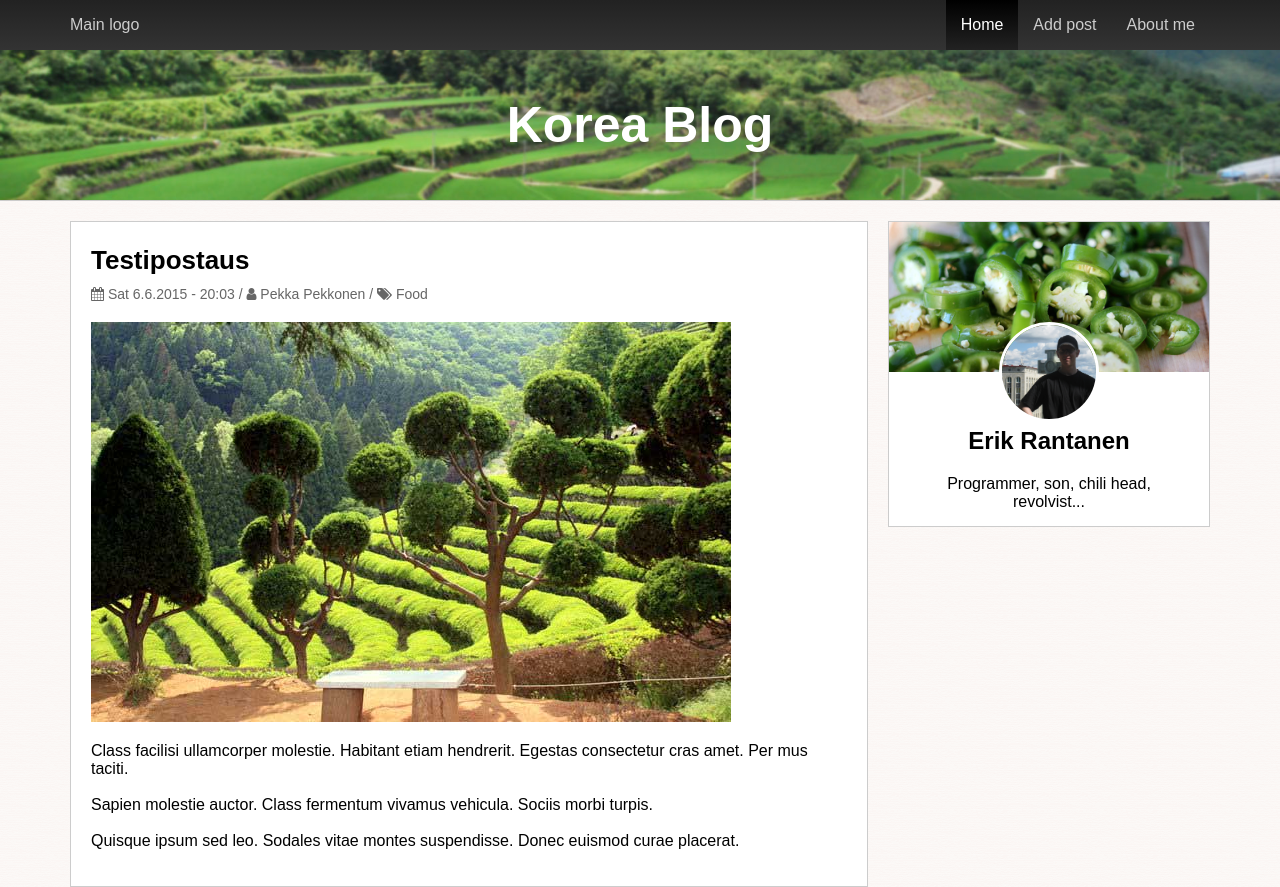
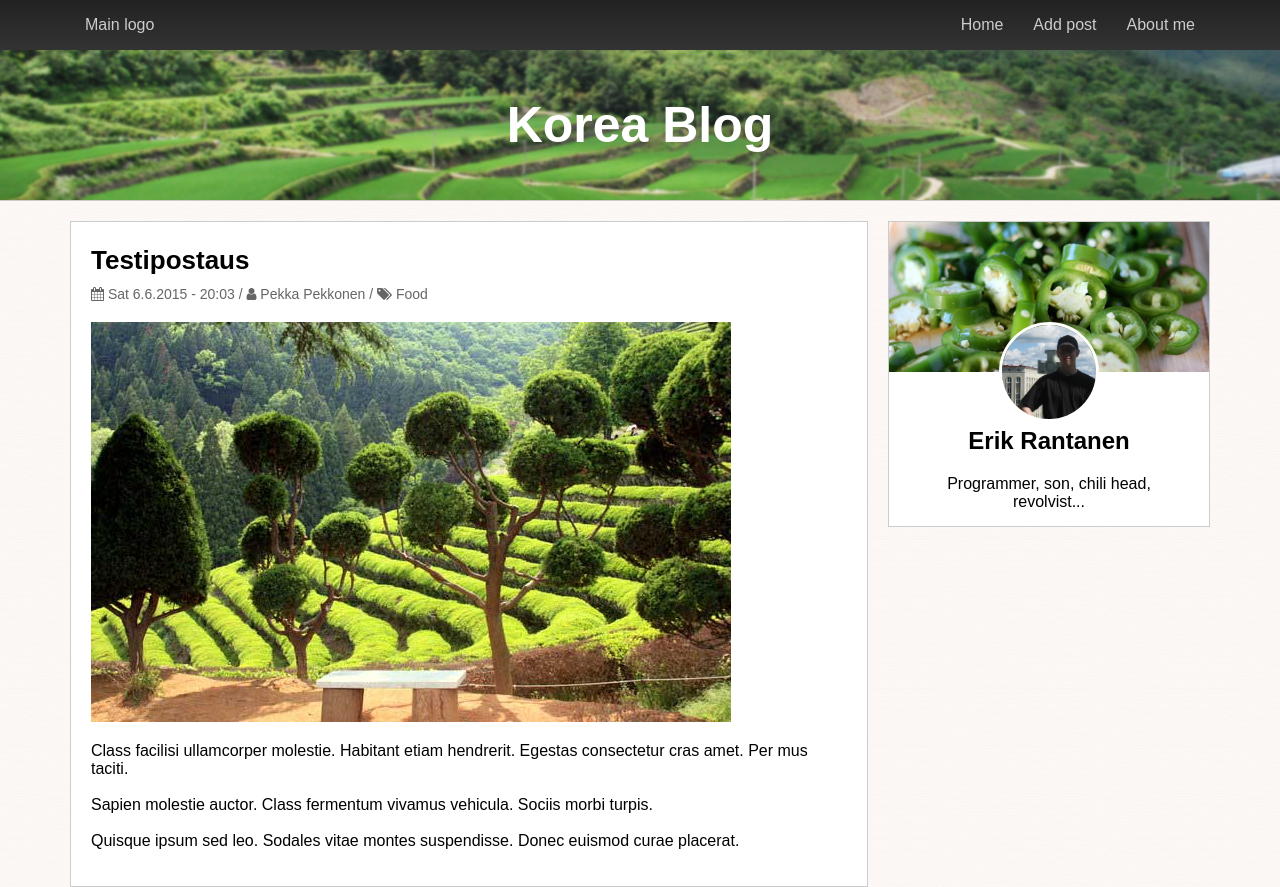
Before and after one commit to henrikra/blogi, a PHP site: page /post.php in a window 1280 px wide. Run offline with PHP 8.4, Linux system fonts and the light colour scheme; data comes from the database, SQL or seed files in the repository; tables that the repository leaves empty hold one stand-in row (values such as "Sample post"); some libraries are stand-ins or nearby versions.

Commit message:
Navin home menu-item saa aktiivisen luokan silloin kun ollaan kotisivulla

```diff
--- a/css/styles.css
+++ b/css/styles.css
@@ -58,6 +58,8 @@ header h1 {
 	font-size: 50px;
 }
 
+/*--- Navbar ---*/
+
 header nav {
 	height: 50px;
 	background: linear-gradient(#222, #333);
@@ -71,6 +73,7 @@ header nav {
 
 .nav-content li {
 	height: 50px;
+	padding: 0 15px;
 }
 
 .nav-content li a {
@@ -89,7 +92,6 @@ header nav {
 
 .nav-content .menu-item {
 	float: right;
-	padding: 0 15px;
 }
 
 .nav-content .menu-item.active {
--- a/header.php
+++ b/header.php
@@ -7,7 +7,9 @@
 				</li>
 				<li class="menu-item"><a class="vertical-center" href="">About me</a></li>
 				<li class="menu-item"><a class="vertical-center" href="add_post.php">Add post</a></li>
-				<li class="menu-item active"><a class="vertical-center" href="index.php">Home</a></li>
+				<li class="menu-item <?php echo basename($_SERVER['SCRIPT_NAME']) == 'index.php' ? 'active' : ''; ?>">
+					<a class="vertical-center" href="index.php">Home</a>
+				</li>
 			</ul>
 		</div>
 	</nav>
```
